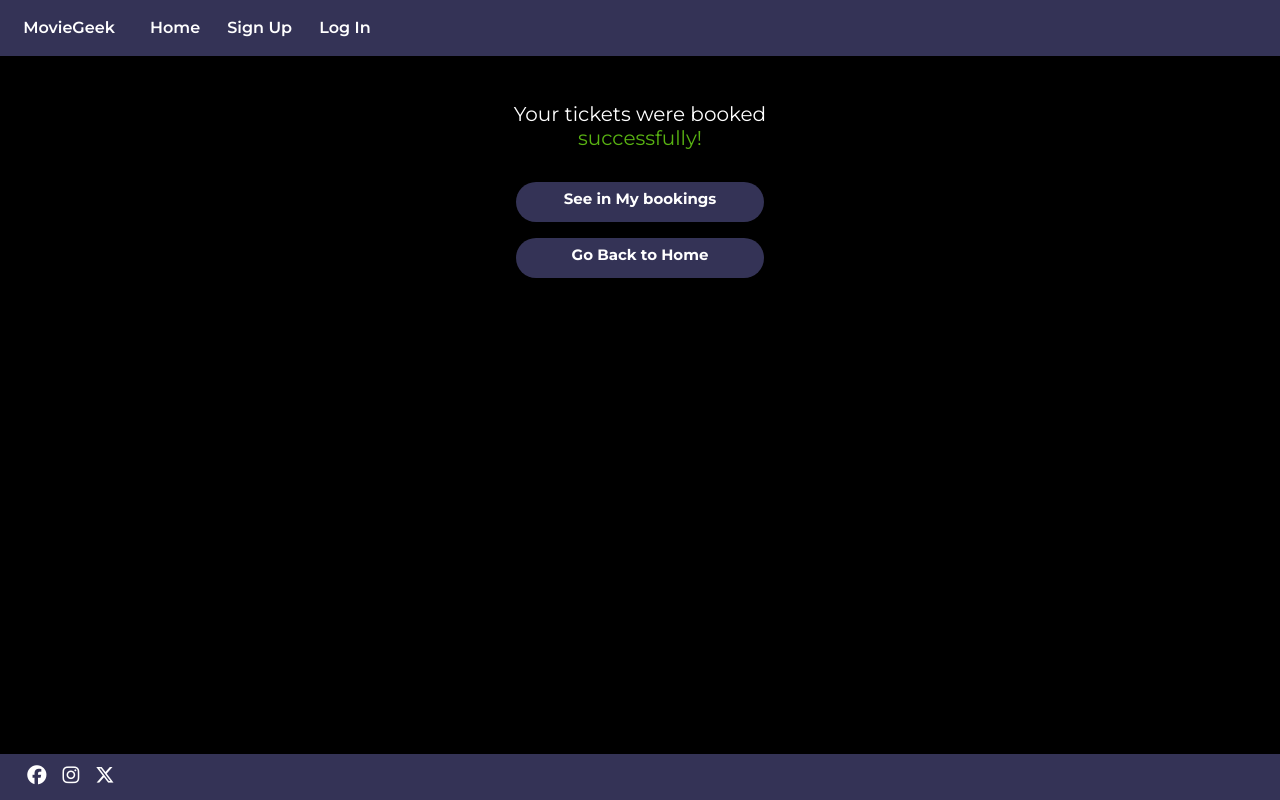
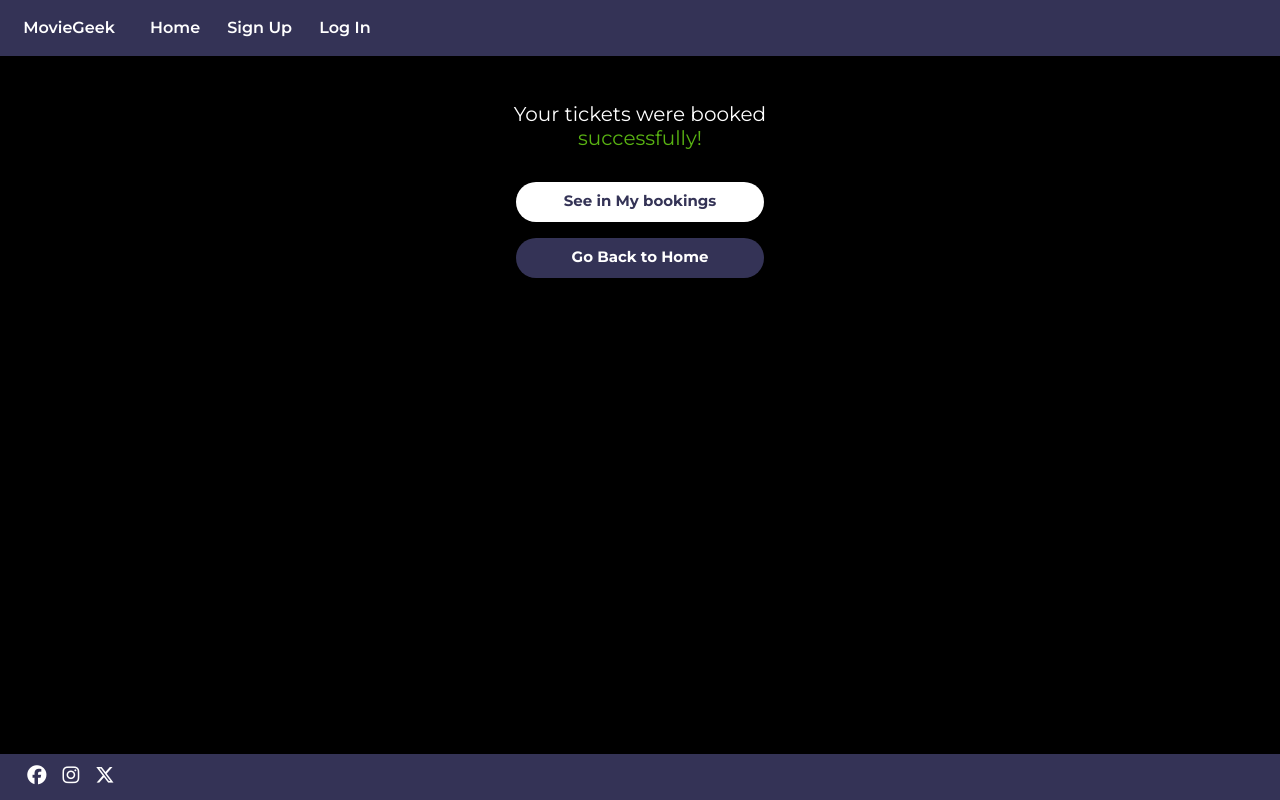
Before and after one commit to nataliiasolomchak21/moviegeek-booking, a Django app: page /booking/booking_confirmation/ in a window 1280 px wide. Run offline with Django 3.2, Linux system fonts and the light colour scheme; some libraries are stand-ins or nearby versions.

Commit message:
Fix styling of anchor elements and add images to TESTING

```diff
--- a/moviegeek/settings.py
+++ b/moviegeek/settings.py
@@ -28,7 +28,7 @@ TEMPLATES_DIR = os.path.join(BASE_DIR, 'templates')
 SECRET_KEY = os.environ.get('SECRET_KEY')
 
 # SECURITY WARNING: don't run with debug turned on in production!
-DEBUG = False
+DEBUG = True
 
 # X_FRAME_OPTIONS = 'SAMEORIGIN'
 
--- a/static/css/style.css
+++ b/static/css/style.css
@@ -104,7 +104,9 @@ nav a:hover {
 .log-in-btn,
 .see-my-bookings-btn,
 .edit-btn,
-.delete-btn {
+.delete-btn,
+.update-btn,
+.book-btn {
     display: inline-block;
     color: #fff;
     background: #343356;
@@ -120,8 +122,15 @@ nav a:hover {
     padding: .4rem;
 }
 
-.forgot-password-btn {
+.forgot-password-btn,
+.see-my-bookings-btn,
+.go-back-home-btn {
     padding: .5rem;
+}
+
+.see-my-bookings-btn {
+    color: #343356;
+    background-color: #fff;
 }
 
 .my-bookings-btn {
@@ -135,6 +144,7 @@ nav a:hover {
 .reset-btn:hover,
 .watch-trailer-btn:hover,
 .go-back-home-btn:hover,
+.see-my-bookings-btn:hover,
 .delete-btn:hover,
 .log-out-btn:hover,
 .my-bookings-btn:hover {
```
Also changed, not shown: documentation/testing_files/404-page-w3c-validator.png (added), documentation/testing_files/500-page-w3c-validator.png (added), documentation/testing_files/booking-confirmation-w3c-validator.png (added), documentation/testing_files/edit-booking-w3c-validator.png (added), documentation/testing_files/log-in-w3c-validator.png (added), documentation/testing_files/make-booking-w3c-validator.png (added).
